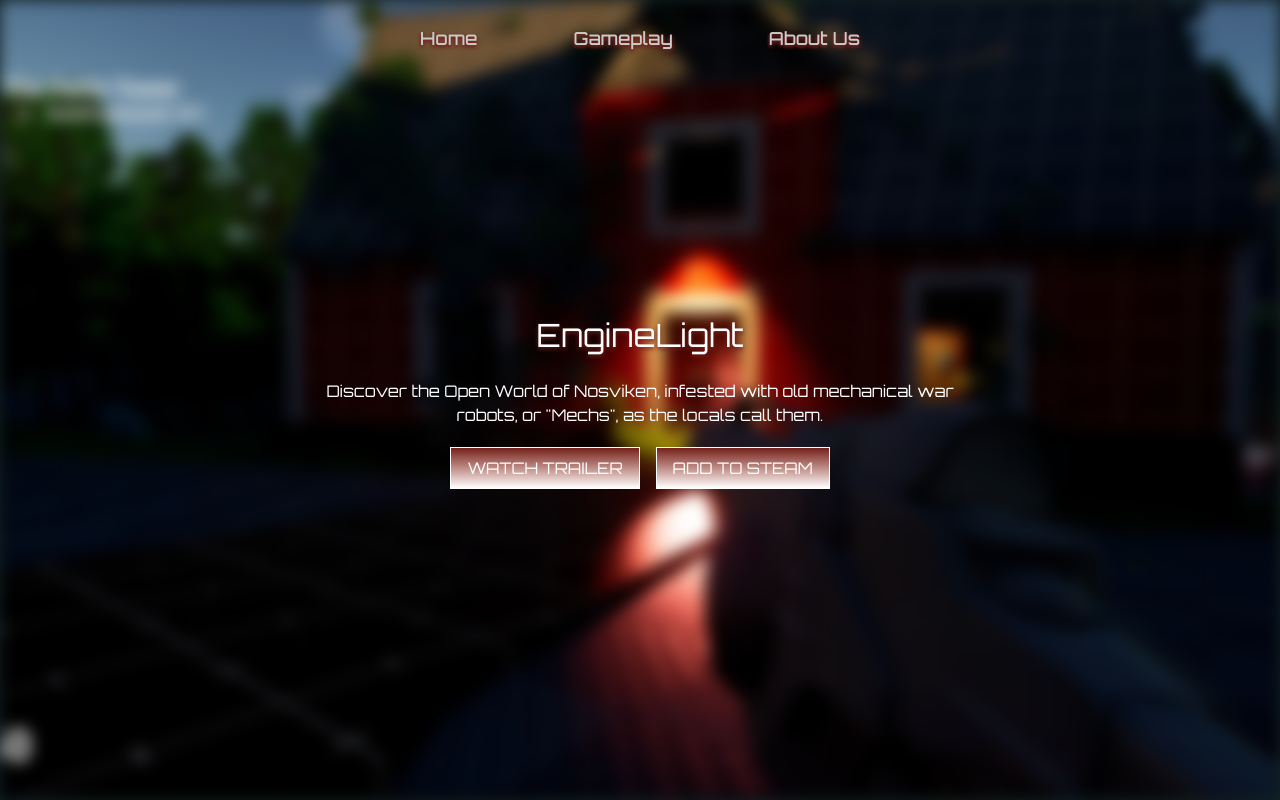
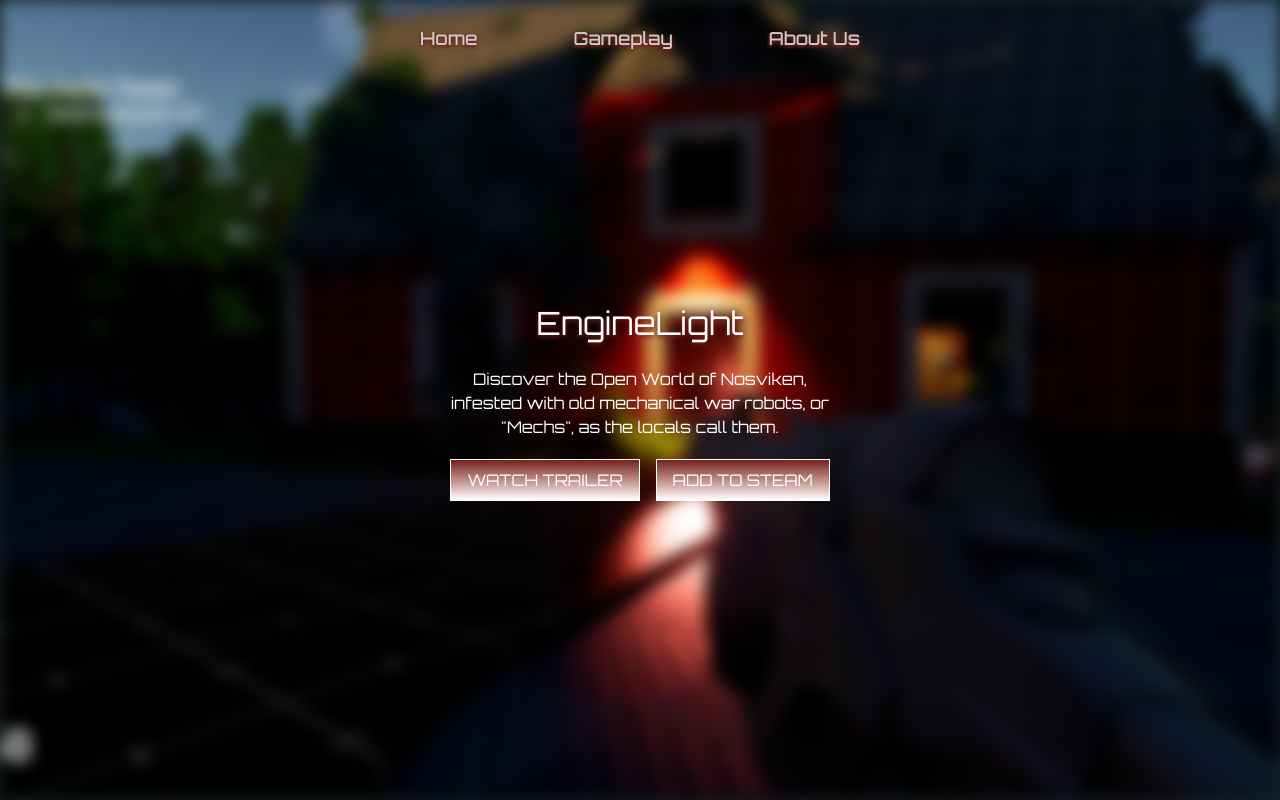
Before and after one commit to Alexander-Lindstroem/enginelight__web, a Next.js app: page / in a window 1280 px wide. Shown: the top 800 px of the page. Built offline with nearby package versions, Linux system fonts and the light colour scheme.

Commit message:
added max-width to description on hero page

```diff
--- a/src/components/HeroSection/index.tsx
+++ b/src/components/HeroSection/index.tsx
@@ -6,7 +6,7 @@ const HeroSection = () => {
             <div className="absolute h-full w-full bg-[url(/hero-section-bg.jpg)] bg-center bg-cover bg-no-repeat blur-sm"></div>
             <div className="flex flex-col gap-5 text-center absolute text-white top-[50%] left-[50%] translate-[-50%]">
                 <h1 className="text-elh1 drop-shadow-(--red-shadow)">EngineLight</h1>
-                <p className="text-elbodym">Discover the Open World of Nosviken, infested with old mechanical war robots, or "Mechs", as the locals call them.</p>
+                <p className="text-elbodym max-w-[400px]">Discover the Open World of Nosviken, infested with old mechanical war robots, or "Mechs", as the locals call them.</p>
                 <div className="flex flex-col md:flex-row gap-4 justify-center">
                     <NewsBtn hrefPath="/" btnTitle="WATCH TRAILER" />
                     <NewsBtn hrefPath="/" btnTitle="ADD TO STEAM" />
```
